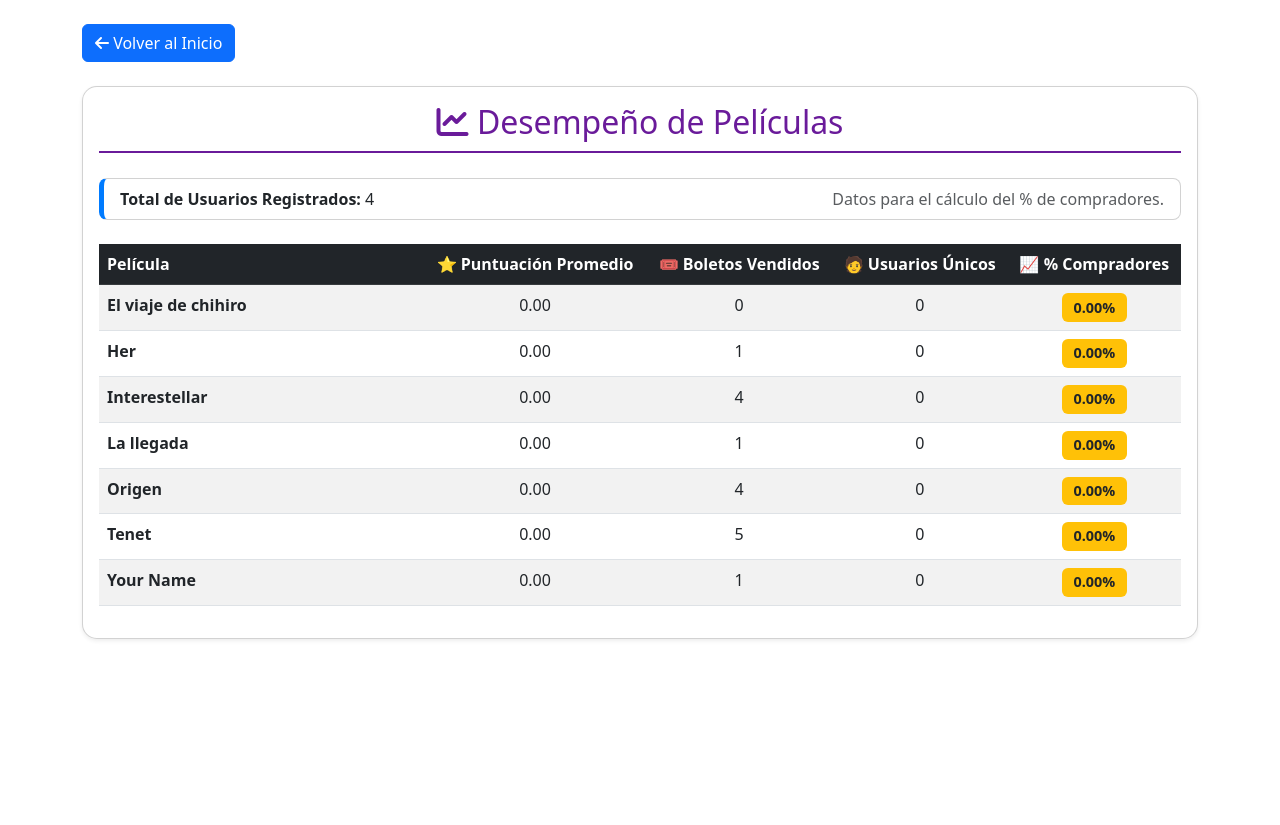
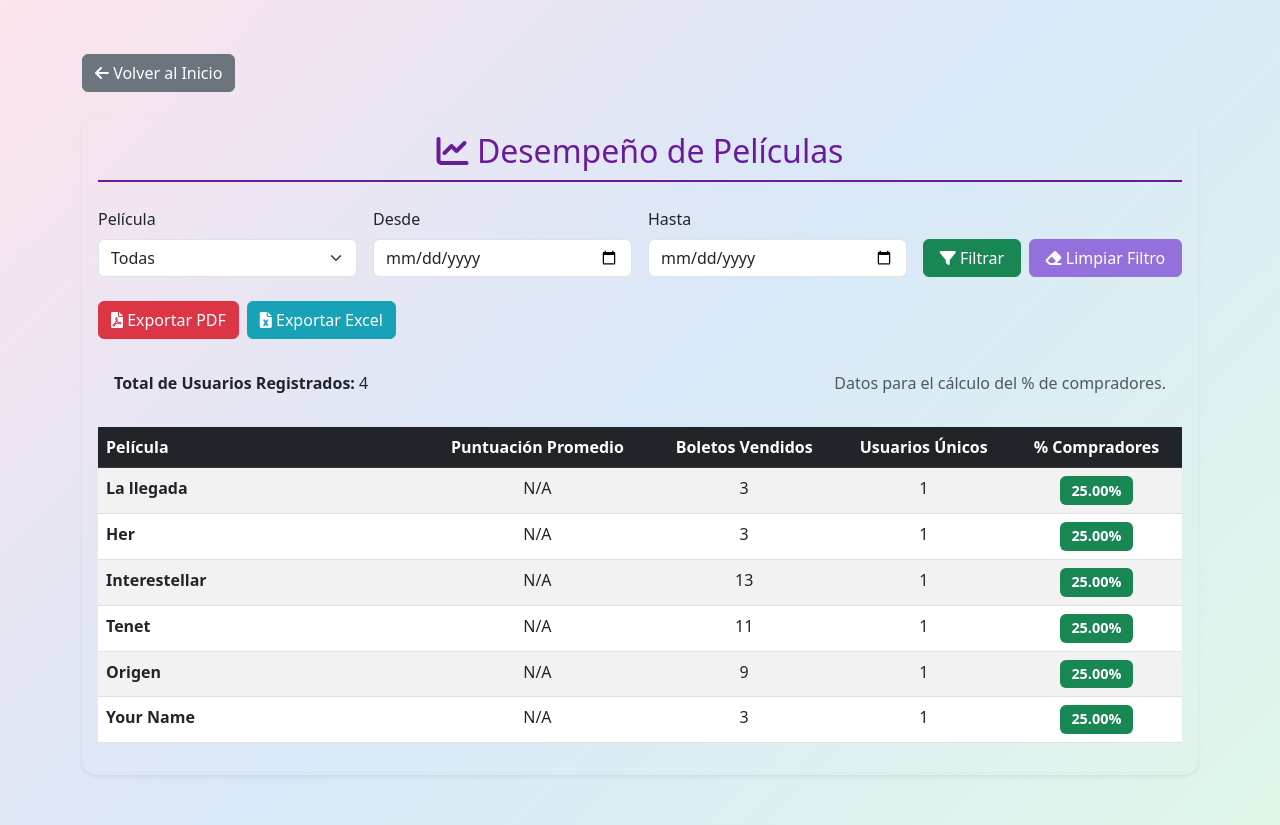
Before and after one commit to Yhoel97/DSI2-2025, a Django app: page /estadisticas/peliculas/ in a window 1280 px wide. Before the commit the page ends 640 px from the top, so only its background shows below. Run offline with Django 5.2, Linux system fonts and the light colour scheme; a user stored in the database is signed in; data comes from the database, SQL or seed files in the repository; data that the repository does not hold is empty.

Commit message:
Finalizacion reporte de rendimiento de peliculas

```diff
--- a/myapp/static/styles/informe_peliculas.css
+++ b/myapp/static/styles/informe_peliculas.css
@@ -1,13 +1,24 @@
 /* admin-stats.css */
 
-/* 1. Estilos Globales de la Página (si no se usa base.html) */
+/* 1. Estilos Globales de la Página */
 body {
-    background-color: #f4f6f9; /* Fondo muy claro para el panel */
+    /* Mantenemos tu degradado original, pero añadimos min-height: 100vh para que cubra toda la ventana */
+    background: linear-gradient(135deg, #fce3ec 0%, #d8e8f8 50%, #e0f7e9 100%);
     color: #333;
     font-family: Arial, sans-serif;
+    min-height: 100vh; /* Asegura que el degradado se extienda */
+    margin: 0;
 }
 
-/* 2. Contenedor Principal */
+/* 🚨 SOLUCIÓN PARA LA CAJA BLANCA 🚨 */
+/* Asumo que la caja blanca que contiene filtros y tablas es una clase .card o similar */
+.card {
+    background-color: transparent !important; /* Hacemos el fondo de la caja transparente */
+    box-shadow: none !important;             /* Eliminamos la sombra para que no se vea el borde de la caja */
+    border: none !important;                 /* Eliminamos cualquier borde de la tarjeta */
+}
+
+/* 2. Contenedor Principal (lo mantienes como lo tenías) */
 .container {
     padding-top: 30px;
     padding-bottom: 50px;
--- a/myapp/templates/estadisticas_peliculas.html
+++ b/myapp/templates/estadisticas_peliculas.html
@@ -1,4 +1,3 @@
-
 {% load static %}
 <!DOCTYPE html>
 <html lang="es">
@@ -7,16 +6,16 @@
     <meta name="viewport" content="width=device-width, initial-scale=1.0">
     <title>Estadísticas de Películas</title>
 
-     <link rel="stylesheet" href="{% static 'styles/informe_prliculas.css' %}">
+    <link rel="stylesheet" href="{% static 'styles/informe_peliculas.css' %}">
     <link rel="stylesheet" href="https://cdnjs.cloudflare.com/ajax/libs/font-awesome/6.0.0/css/all.min.css">
     <link href="https://cdn.jsdelivr.net/npm/bootstrap@5.3.0/dist/css/bootstrap.min.css" rel="stylesheet">
 
-    </head>
+</head>
 <body>
     <div class="container mt-4">
 
         <div class="mb-4">
-            <a href="{% url 'index' %}" class="btn btn-primary">
+            <a href="{% url 'index' %}" class="btn btn-secondary">
                 <i class="fas fa-arrow-left"></i> Volver al Inicio
             </a>
         </div>
@@ -27,6 +26,60 @@
                     <i class="fas fa-chart-line"></i> Desempeño de Películas
                 </h2>
 
+                <div class="row mb-4">
+                    <div class="col-12">
+                        <form method="GET" id="reporte-form" class="row align-items-end g-3">
+
+                            <div class="col-md-3">
+                                <label for="pelicula_filtro" class="form-label">Película</label>
+                                <select name="pelicula" id="pelicula_filtro" class="form-select">
+                                    <option value="">Todas</option>
+                                    {% for p in peliculas_list %}
+                                        <option value="{{ p.pk }}"
+                                            {% if p.pk|stringformat:"s" == request.GET.pelicula %}selected{% endif %}>
+                                            {{ p.nombre }}
+                                        </option>
+                                    {% endfor %}
+                                </select>
+                            </div>
+
+                            <div class="col-md-3">
+                                <label for="fecha_desde" class="form-label">Desde</label>
+                                <input type="date" name="desde" id="fecha_desde" class="form-control"
+                                       value="{{ request.GET.desde|default:'' }}">
+                            </div>
+
+                            <div class="col-md-3">
+                                <label for="fecha_hasta" class="form-label">Hasta</label>
+                                <input type="date" name="hasta" id="fecha_hasta" class="form-control"
+                                       value="{{ request.GET.hasta|default:'' }}">
+                            </div>
+
+                            <div class="col-md-3 d-flex gap-2">
+                                <button type="submit" class="btn btn-success flex-fill">
+                                    <i class="fas fa-filter"></i> Filtrar
+                                </button>
+
+                                <a href="{% url 'admin_estadisticas_peliculas' %}" class="btn btn-secondary flex-fill" style="background-color: #9370DB; border-color: #9370DB;">
+                                    <i class="fas fa-eraser"></i> Limpiar Filtro
+                                </a>
+                            </div>
+
+                        </form>
+                    </div>
+                </div>
+
+                <div class="row mb-4">
+                    <div class="col-12 d-flex gap-2">
+                        <a href="{% url 'exportar_pdf_peliculas' %}?{{ request.GET.urlencode }}" class="btn btn-danger">
+                            <i class="fas fa-file-pdf"></i> Exportar PDF
+                        </a>
+
+                        <a href="{% url 'exportar_excel_peliculas' %}?{{ request.GET.urlencode }}" class="btn btn-primary" style="background-color: #17A2B8; border-color: #17A2B8;">
+                            <i class="fas fa-file-excel"></i> Exportar Excel
+                        </a>
+                    </div>
+                </div>
                 <div class="card mb-4" style="border-left: 5px solid #007bff; border-radius: 8px;">
                     <div class="card-body py-2">
                         <p class="mb-0">
@@ -41,10 +94,10 @@
                         <thead class="table-dark">
                             <tr>
                                 <th style="width: 30%;">Película</th>
-                                <th class="text-center">⭐ Puntuación Promedio</th>
-                                <th class="text-center">🎟️ Boletos Vendidos</th>
-                                <th class="text-center">🧑 Usuarios Únicos</th>
-                                <th class="text-center">📈 % Compradores</th>
+                                <th class="text-center">Puntuación Promedio</th>
+                                <th class="text-center">Boletos Vendidos</th>
+                                <th class="text-center">Usuarios Únicos</th>
+                                <th class="text-center">% Compradores</th>
                             </tr>
                         </thead>
                         <tbody>
@@ -73,5 +126,7 @@
             </div>
         </div>
     </div>
+
+    <script src="https://cdn.jsdelivr.net/npm/bootstrap@5.3.0/dist/js/bootstrap.bundle.min.js"></script>
 </body>
 </html>
--- a/myapp/urls.py
+++ b/myapp/urls.py
@@ -61,5 +61,7 @@ urlpatterns = [
     path('administrar_usuarios/', views.administrar_usuarios, name='administrar_usuarios'),
     path('estadisticas/peliculas/', views.estadisticas_peliculas, name='admin_estadisticas_peliculas'), # 👈 Corregido
     path('reportes/', views.reportes_admin, name='reportes_admin'),
+    path('reportes/peliculas/exportar/pdf/', views.exportar_pdf_peliculas, name='exportar_pdf_peliculas'),
+    path('reportes/peliculas/exportar/excel/', views.exportar_excel_peliculas, name='exportar_excel_peliculas'),
 
 ]
--- a/myapp/views.py
+++ b/myapp/views.py
@@ -2,6 +2,7 @@ from io import BytesIO
 from zipfile import ZipFile
 import json
 import random
+import io
 from django.shortcuts import redirect
 import string
 from django.db.models import Sum
@@ -54,7 +55,7 @@ from django.contrib import messages
 from django.db import transaction
 from django.shortcuts import get_object_or_404, render, redirect
 from django.views.decorators.csrf import csrf_exempt
-from .models import Pelicula, Funcion, Reserva
+from .models import Pelicula, Funcion, Reserva, User
 from .decorators import admin_required
 from django.http import HttpResponse
 import pandas as pd
@@ -79,6 +80,11 @@ from .utils.payment_simulator import simular_pago
 from .utils.encryption import encrypt_card_data, encrypt_card_data_full, decrypt_card_data, get_card_type
 from django.contrib.admin.views.decorators import staff_member_required
 from django.db.models import Avg, Count
+from reportlab.lib.pagesizes import A4, letter
+import openpyxl
+from openpyxl.utils import get_column_letter
+from openpyxl.styles import Font, Alignment, PatternFill
+from datetime import date
 
 # Diccionario de géneros con nombres completos
 GENERO_CHOICES_DICT = {
@@ -3221,56 +3227,247 @@ def administrar_usuarios(request):
 
 @staff_member_required
 def estadisticas_peliculas(request):
-    """
-    Calcula y presenta estadísticas de desempeño de las películas.
-    Solo accesible para usuarios administradores (staff_member_required).
-    """
-
-    # Obtener todas las películas activas
-    peliculas = Pelicula.objects.all().order_by('nombre')
-
+    data = _obtener_datos_filtrados(request)
+
+    context = {
+        # Los datos ya están filtrados por fecha y película
+        'datos_estadisticos': data['datos_estadisticos'],
+        'total_usuarios': data['total_usuarios'],
+        'peliculas_list': data['peliculas_list'],
+    }
+
+    return render(request, 'estadisticas_peliculas.html', context)
+
+def _obtener_datos_filtrados(request):
+
+    # Obtener filtros de la URL
+    pelicula_id = request.GET.get('pelicula')
+    fecha_desde_str = request.GET.get('desde')
+    fecha_hasta_str = request.GET.get('hasta')
+
+    # Obtener datos base
+    reservas_base = Reserva.objects.filter(estado__in=['CONFIRMADO', 'RESERVADO'])
+
+    # filtro de Película
+    if pelicula_id:
+        reservas_base = reservas_base.filter(pelicula_id=pelicula_id)
+
+    #  filtro de Fechas
+    if fecha_desde_str:
+        try:
+            fecha_desde = datetime.strptime(fecha_desde_str, '%Y-%m-%d').date()
+            reservas_base = reservas_base.filter(fecha_reserva__gte=fecha_desde)
+        except ValueError:
+            pass
+
+    if fecha_hasta_str:
+        try:
+            fecha_hasta = datetime.strptime(fecha_hasta_str, '%Y-%m-%d').date()
+            reservas_base = reservas_base.filter(fecha_reserva__lte=fecha_hasta)
+        except ValueError:
+            pass
+
+    # Logica de estadistica
+
+    # Obtener todas las películas para las que hubo alguna reserva en el período/filtro
+    peliculas_filtradas_ids = reservas_base.values_list('pelicula', flat=True).distinct()
+
+    # Calcular estadísticas por película
     datos_estadisticos = []
-
-    # Obtener el número total de usuarios registrados para el cálculo del porcentaje
-    total_usuarios = User.objects.filter(is_active=True).count()
-
-    # Manejar el caso de división por cero
-    if total_usuarios == 0:
-        total_usuarios = 1 # Para evitar errores de división, el porcentaje será 0
-
-    for pelicula in peliculas:
-
-        # 1. Puntuación Promedio (Basado en el modelo Reseña)
-        # Calcula el promedio de la columna 'puntuacion' para esta película
-        puntuacion_data = Valoracion.objects.filter(pelicula=pelicula).aggregate(Avg('rating'))
-        puntuacion_promedio = puntuacion_data['rating__avg'] or 0.0 # Devuelve 0.0 si no hay reseñas
-
-        # 2. Número de Reproducciones / Reservas (Basado en el modelo Reserva)
-        # Cuenta cuántas reservas se han hecho para funciones de esta película
-        # Usamos distinct() para contar solo usuarios únicos que reservaron
-        reservas_count = Reserva.objects.filter(
-            pelicula=pelicula,
-            estado__in=['CONFIRMADO', 'RESERVADO', 'USADO'] # No contar CANCELADO
-        ).aggregate(
-            conteo_boletos=Count('pk'), # Conteo total de boletos/reservas
-            usuarios_unicos=Count('usuario', distinct=True) # Conteo de usuarios únicos
-        )
-
-        # 3. Porcentaje de Usuarios que Compraron Boleto
-        usuarios_unicos_compradores = reservas_count['usuarios_unicos']
-
-        porcentaje_compradores = (usuarios_unicos_compradores / total_usuarios) * 100
+    total_usuarios_registrados = User.objects.filter(is_active=True).count()
+
+    for pelicula_id in peliculas_filtradas_ids:
+        pelicula = Pelicula.objects.get(pk=pelicula_id)
+        reservas_pelicula = reservas_base.filter(pelicula=pelicula)
+
+        # Calcula Boletos Vendidos
+        boletos_vendidos = reservas_pelicula.aggregate(total_boletos=Sum('cantidad_boletos'))['total_boletos'] or 0
+
+        # Calcula Usuarios Únicos
+        usuarios_unicos = reservas_pelicula.values('usuario').distinct().count()
+
+        # Calcula Puntuación Promedio
+        puntuacion_obj = Valoracion.objects.filter(pelicula=pelicula).aggregate(promedio=Avg('rating'))
+        puntuacion_promedio = f"{puntuacion_obj['promedio']:.2f}" if puntuacion_obj['promedio'] else 'N/A'
+
+        # Calcula % Compradores
+        porcentaje_compradores = 0.0
+        if total_usuarios_registrados > 0:
+            porcentaje_compradores = (usuarios_unicos / total_usuarios_registrados) * 100
 
         datos_estadisticos.append({
             'nombre': pelicula.nombre,
-            'puntuacion_promedio': f"{puntuacion_promedio:.2f}", # Formato a dos decimales
-            'numero_reservas': reservas_count['conteo_boletos'],
-            'usuarios_unicos': usuarios_unicos_compradores,
-            'porcentaje_compradores': f"{porcentaje_compradores:.2f}", # Formato a dos decimales
+            'puntuacion_promedio': puntuacion_promedio,
+            'numero_reservas': boletos_vendidos,
+            'usuarios_unicos': usuarios_unicos,
+            'porcentaje_compradores': f"{porcentaje_compradores:.2f}",
         })
 
-    context = {
+    return {
         'datos_estadisticos': datos_estadisticos,
-        'total_usuarios': total_usuarios
+        'total_usuarios': total_usuarios_registrados,
+        'peliculas_list': Pelicula.objects.all().order_by('nombre')
     }
-    return render(request, 'estadisticas_peliculas.html', context)
+
+def exportar_pdf_peliculas(request):
+    data = _obtener_datos_filtrados(request)
+    datos_estadisticos = data['datos_estadisticos']
+
+    # Crea un buffer en memoria
+    buffer = io.BytesIO()
+
+    # Crea el objeto Canvas
+    p = canvas.Canvas(buffer, pagesize=A4)
+    width, height = A4
+
+    # Encabezado del documento
+    p.setFont("Helvetica-Bold", 16)
+    p.setFillColor(colors.HexColor('#6a1b9a'))
+    p.drawString(30, height - 30, " Reporte de Desempeño de Películas")
+
+    p.setFont("Helvetica", 10)
+    p.setFillColor(colors.black)
+    p.drawString(30, height - 50, f"Generado: {date.today().strftime('%d/%m/%Y')}")
+    p.drawString(30, height - 65, f"Total de Usuarios Registrados: {data['total_usuarios']}")
+
+    # Prepara los  datos para la tabla PDF
+    table_data = [
+        ['Película', 'Puntuación Promedio', 'Boletos Vendidos', 'Usuarios Únicos', '% Compradores']
+    ]
+    for dato in datos_estadisticos:
+        table_data.append([
+            dato['nombre'],
+            dato['puntuacion_promedio'],
+            str(dato['numero_reservas']),
+            str(dato['usuarios_unicos']),
+            f"{dato['porcentaje_compradores']}%"
+        ])
+
+    # Crea la Tabla
+    table = Table(table_data, colWidths=[150, 120, 90, 80, 80])
+
+    # Estilo de la tabla
+    style = TableStyle([
+        ('BACKGROUND', (0, 0), (-1, 0), colors.darkgrey),
+        ('TEXTCOLOR', (0, 0), (-1, 0), colors.whitesmoke),
+        ('ALIGN', (0, 0), (-1, -1), 'CENTER'),
+        ('ALIGN', (0, 0), (0, -1), 'LEFT'),
+        ('FONTNAME', (0, 0), (-1, 0), 'Helvetica-Bold'),
+        ('BOTTOMPADDING', (0, 0), (-1, 0), 12),
+        ('BACKGROUND', (0, 1), (-1, -1), colors.white),
+        ('GRID', (0, 0), (-1, -1), 1, colors.black),
+    ])
+    table.setStyle(style)
+
+    # Dibuja la tabla
+    table_height = len(table_data) * 20 + 30 # Altura aproximada
+    table.wrapOn(p, width, table_height)
+    table.drawOn(p, 30, height - 100 - table_height)
+
+    # Finaliza el PDF y envia
+    p.showPage()
+    p.save()
+    buffer.seek(0)
+
+    response = HttpResponse(buffer, content_type='application/pdf')
+    response['Content-Disposition'] = f'attachment; filename="reporte_peliculas_{date.today().isoformat()}.pdf"'
+    return response
+
+def exportar_excel_peliculas(request):
+    #Obteniendo los datos filtrados
+    data = _obtener_datos_filtrados(request)
+    datos_estadisticos = data['datos_estadisticos']
+
+    # creacion de libro en excel
+    wb = openpyxl.Workbook()
+    ws = wb.active
+    ws.title = "Desempeño de Películas"
+
+    # 3. Encabezados del excel
+    headers = ['Película', 'Puntuación Promedio', 'Boletos Vendidos', 'Usuarios Únicos', '% Compradores']
+    ws.append(headers)
+
+    # 4. Datos del reporte (A partir de la fila 2)
+    for dato in datos_estadisticos:
+        # Aseguramos que los números se guarden como números (float o int)
+        try:
+            # Convierte 'N/A' a None para que Excel lo maneje como una celda vacía o de error
+            puntuacion = float(dato['puntuacion_promedio']) if dato['puntuacion_promedio'] != 'N/A' else None
+        except ValueError:
+            puntuacion = None
+
+        try:
+
+            porcentaje = float(dato['porcentaje_compradores']) / 100.0
+        except ValueError:
+            porcentaje = 0.0
+
+        ws.append([
+            dato['nombre'],
+            puntuacion,
+            int(dato['numero_reservas']),
+            int(dato['usuarios_unicos']),
+            porcentaje
+        ])
+
+
+    # Definir Estilos
+    # Usamos un color similar a tu encabezado de tabla (gris oscuro)
+    header_fill = PatternFill(start_color="333333", end_color="333333", fill_type="solid")
+    header_font = Font(bold=True, color="FFFFFF")
+    center_align = Alignment(horizontal="center", vertical="center", wrap_text=True) # Alineación central
+    left_align = Alignment(horizontal="left", vertical="center")
+
+    # Aplicar estilos a Encabezados (Fila 1)
+    for col_idx, header_text in enumerate(headers, 1):
+        cell = ws.cell(row=1, column=col_idx, value=header_text)
+        cell.fill = header_fill
+        cell.font = header_font
+        cell.alignment = center_align
+
+    # Aplicar formatos de celda (porcentaje, decimales) y alineación
+    for row_idx, row in enumerate(ws.iter_rows(min_row=2), 2):
+
+        porcentaje_cell = row[4]
+        # Formato de porcentaje a dos decimales
+        porcentaje_cell.number_format = '0.00%'
+
+        row[1].number_format = '0.00'
+
+        # Aplicar alineación
+        row[0].alignment = left_align
+        row[1].alignment = center_align
+        row[2].alignment = center_align
+        row[3].alignment = center_align
+        porcentaje_cell.alignment = center_align
+
+
+    # Ajustar ancho de columnas para mejor visualización
+    for col in ws.columns:
+        max_length = 0
+        column = col[0].column
+        for cell in col:
+            try:
+                # Comprobar la longitud del valor de la celda
+                if len(str(cell.value)) > max_length:
+                    max_length = len(str(cell.value))
+            except:
+                pass
+        # Aumentar el ancho de la columna
+        adjusted_width = (max_length + 2)
+        ws.column_dimensions[get_column_letter(column)].width = adjusted_width
+
+
+    buffer = io.BytesIO()
+    wb.save(buffer)
+    buffer.seek(0)
+
+    # Crea respuesta HTTP para la descarga
+    response = HttpResponse(
+        buffer.read(),
+        content_type='application/vnd.openxmlformats-officedocument.spreadsheetml.sheet'
+    )
+    # Nombre del archivo
+    response['Content-Disposition'] = f'attachment; filename="reporte_peliculas_{date.today().isoformat()}.xlsx"'
+
+    return response
```
